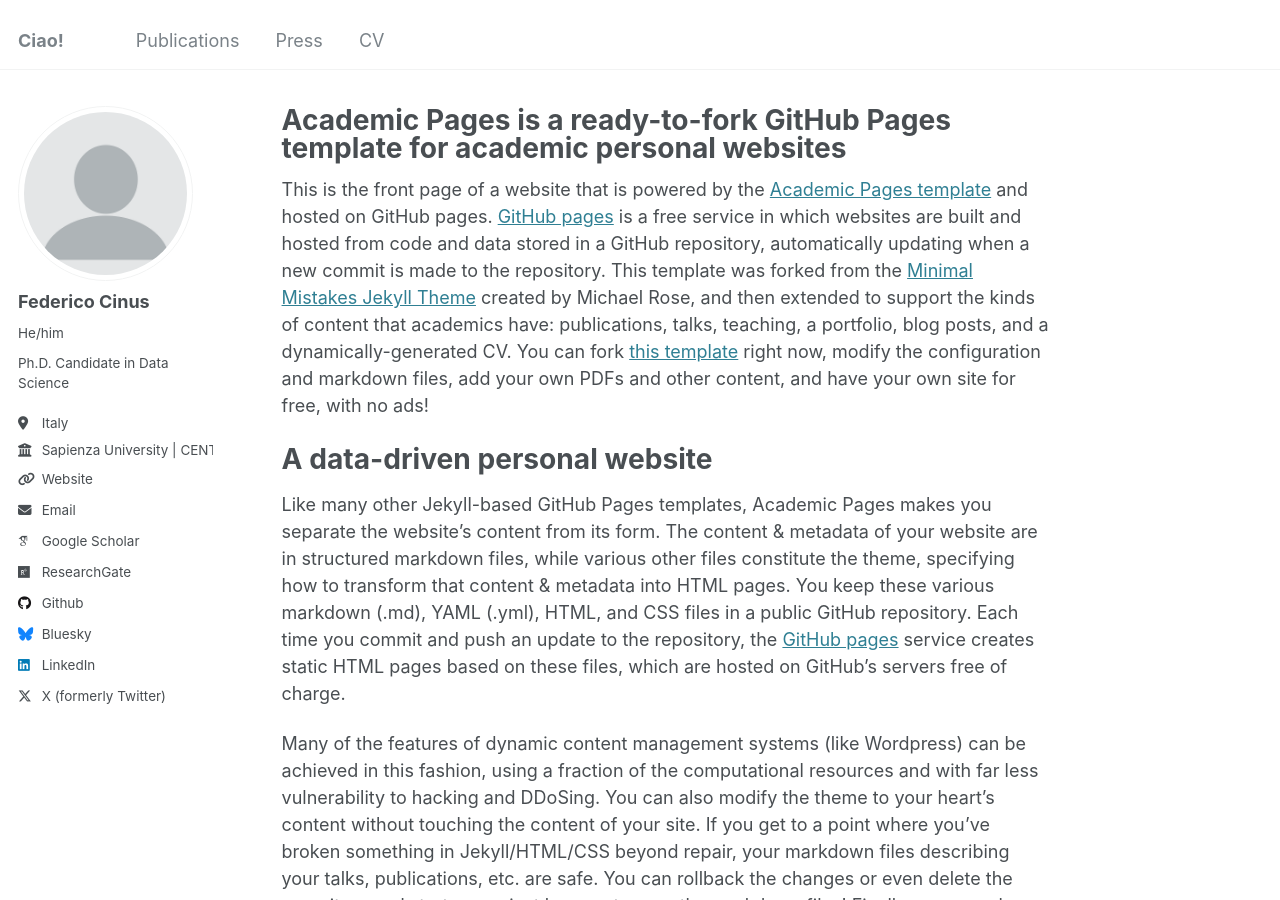
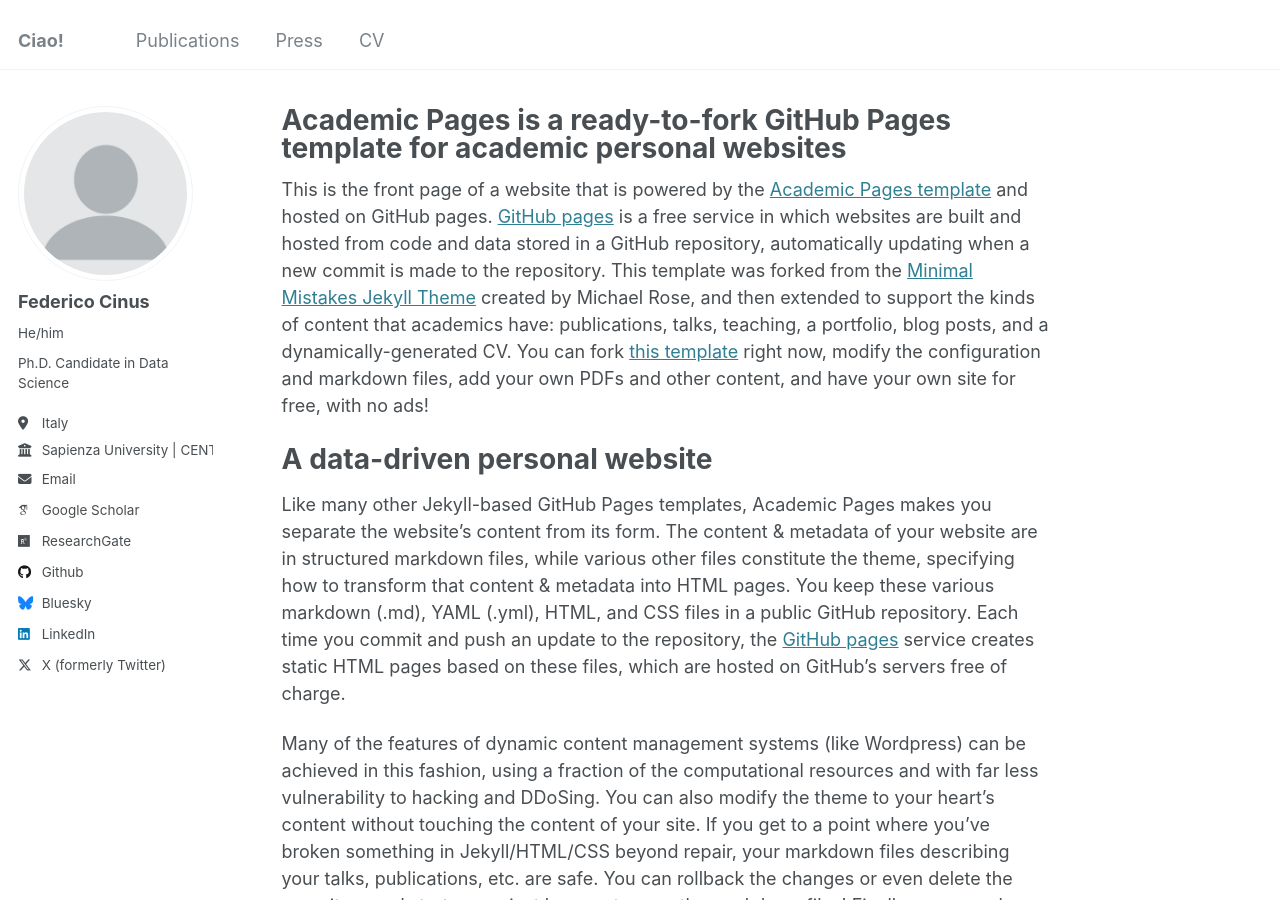
Before and after one commit to FedericoCinus/website, a Jekyll site: the page built from _pages/about.md, in a window 1280 px wide and 900 px high. Built offline with Jekyll 4.4.1, drawn with Linux system fonts in a browser that asks for light colours; some web fonts are replaced.

Commit message:
Update _config.yml

```diff
--- a/_config.yml
+++ b/_config.yml
@@ -12,7 +12,7 @@ title                    : "Ciao!"
 title_separator          : "-"
 name                     : &name "Federico Cinus"
 description              : &description "Ph.D. Candidate in Data Science"
-url                      : https://academicpages.github.io # the base hostname & protocol for your site e.g. "https://[your GitHub username].github.io"
+url                      : https://federicocinus.github.io/website/ # the base hostname & protocol for your site e.g. "https://[your GitHub username].github.io"
 baseurl                  : "" # the subpath of your site, e.g. "/blog"
 repository               : "academicpages/academicpages.github.io"
 
@@ -27,8 +27,7 @@ author:
   bio              : "Ph.D. Candidate in Data Science"
   location         : "Italy"
   employer         : "Sapienza University | CENTAI"
-  uri              : "https://phd.uniroma1.it/web/FEDERICO-CINUS_nP1944916_EN.aspx" # URL
-  email            : ""
+  email            : "cinus@diag.uniroma1.it"
 
   # Academic websites
   googlescholar    : "https://scholar.google.com/citations?hl=en&user=T9NxWbYAAAAJ&view_op=list_works&sortby=pubdate"
```
